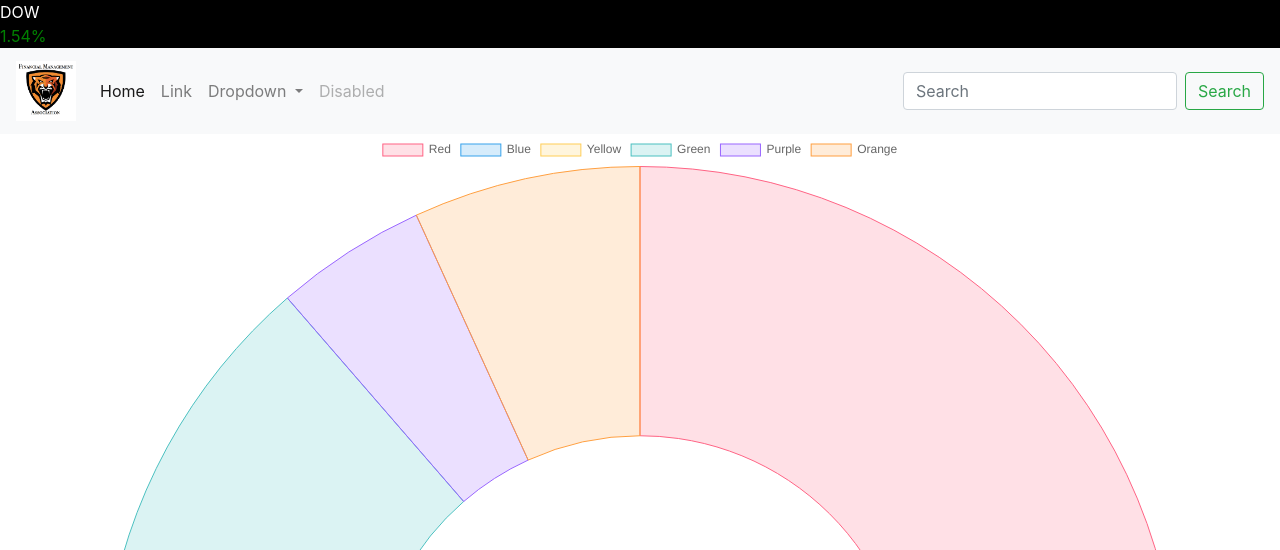
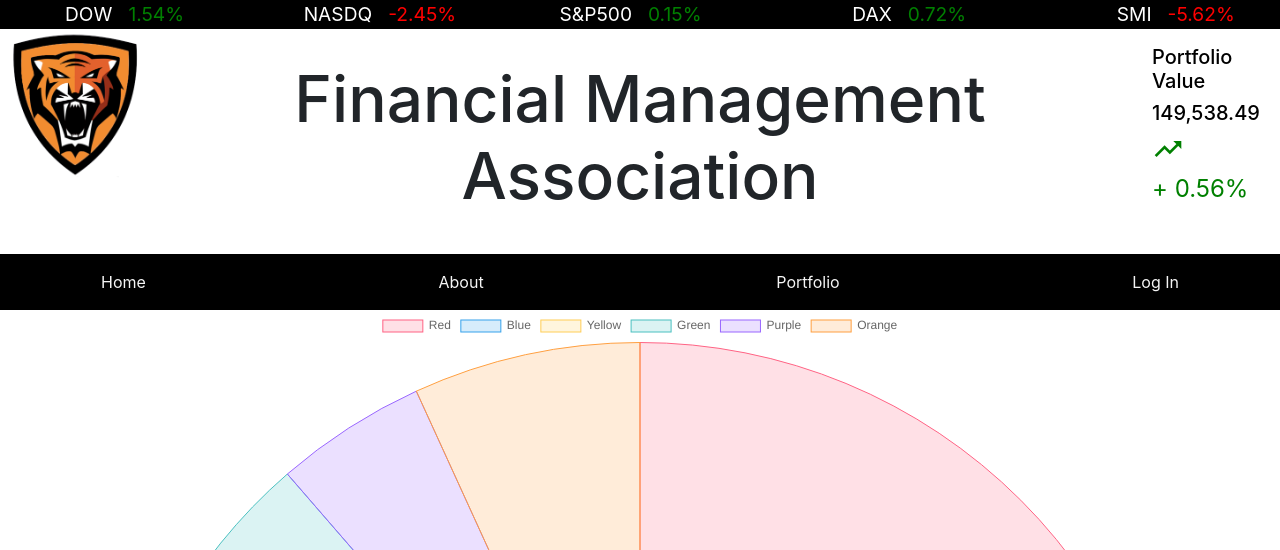
Before and after one commit to RIT-BTP/FMA-Website, a Flask app: page /home in a window 1280 px wide. Shown: the top 550 px of the page. Run offline with Flask 2, Linux system fonts and the light colour scheme; parts of the project's set-up code (start-up, migrations or seed data) failed here and were passed over; some libraries are stand-ins or nearby versions.

Commit message:
page header updated

```diff
--- a/app/static/base.css
+++ b/app/static/base.css
@@ -0,0 +1,25 @@
+.market-data {
+    column-count: 2;
+    column-gap: 1rem;
+}
+.market-data-bar{
+    background-color: black;
+    padding-left: 0;
+    column-count: 5;
+    font-size: larger;
+}
+.ticker{
+    text-align: right;
+}
+
+.item{
+    flex:20%;
+}
+.h1, h1{
+    font-size: 4rem;
+    text-align: center;
+}
+
+.nav-link{
+    color: whitesmoke;
+}
--- a/app/templates/base.html
+++ b/app/templates/base.html
@@ -16,6 +16,7 @@
     <link rel="shortcut icon" type="image/x-icon" href="../static/fmalogo.jpg">
     <meta name="viewport" content="width=device-width, initial-scale=1, shrink-to-fit=no">
     <link rel="stylesheet" type="text/css" media="screen" href="static/base.css" />
+    <link rel="stylesheet" href="https://fonts.googleapis.com/icon?family=Material+Icons">
     {% block head %}
     <title>Base</title>
     {% endblock %}
@@ -25,52 +26,74 @@
     <div class="market-data-bar" style="background-color: black">
         <div class="market-data">
             <div class="ticker">
-                <span style="color:white">DOW</span>
+                <span class='data' style="color:white">DOW</span>
             </div>
             <div class="change">
-                <span style="color:green">1.54%</span>
+                <span class='data' style="color:green">1.54%</span>
+            </div>
+        </div>
+        <div class="market-data">
+            <div class="ticker">
+                <span class='data' style="color:white">NASDQ</span>
+            </div>
+            <div class="change">
+                <span class='data' style="color:red">-2.45%</span>
+            </div>
+        </div>
+        <div class="market-data">
+            <div class="ticker">
+                <span class='data' style="color:white">S&P500</span>
+            </div>
+            <div class="change">
+                <span class='data' style="color:green">0.15%</span>
+            </div>
+        </div>
+        <div class="market-data">
+            <div class="ticker">
+                <span class='data' style="color:white">DAX</span>
+            </div>
+            <div class="change">
+                <span class='data' style="color:green">0.72%</span>
+            </div>
+        </div>
+        <div class="market-data">
+            <div class="ticker">
+                <span class='data' style="color:white">SMI</span>
+            </div>
+            <div class="change">
+                <span class='data' style="color:red">-5.62%</span>
             </div>
         </div>
     </div>
-    <nav class="navbar navbar-expand-lg navbar-light bg-light">
-        <a class="navbar-brand" href="#"><img src="../static/fmalogo.jpg" alt="" width="60" height="60"></a>
-        <button class="navbar-toggler" type="button" data-toggle="collapse" data-target="#navbarSupportedContent"
-            aria-controls="navbarSupportedContent" aria-expanded="false" aria-label="Toggle navigation">
-            <span class="navbar-toggler-icon"></span>
-        </button>
-
-        <div class="collapse navbar-collapse" id="navbarSupportedContent">
-            <ul class="navbar-nav mr-auto">
-                <li class="nav-item active">
-                    <a class="nav-link" href="#">Home <span class="sr-only">(current)</span></a>
-                </li>
-                <li class="nav-item">
-                    <a class="nav-link" href="#">Link</a>
-                </li>
-                <li class="nav-item dropdown">
-                    <a class="nav-link dropdown-toggle" href="#" id="navbarDropdown" role="button"
-                        data-toggle="dropdown" aria-haspopup="true" aria-expanded="false">
-                        Dropdown
-                    </a>
-                    <div class="dropdown-menu" aria-labelledby="navbarDropdown">
-                        <a class="dropdown-item" href="#">Action</a>
-                        <a class="dropdown-item" href="#">Another action</a>
-                        <div class="dropdown-divider"></div>
-                        <a class="dropdown-item" href="#">Something else here</a>
-                    </div>
-                </li>
-                <li class="nav-item">
-                    <a class="nav-link disabled" href="#">Disabled</a>
-                </li>
-            </ul>
-            <form class="form-inline my-2 my-lg-0">
-                <input class="form-control mr-sm-2" type="search" placeholder="Search" aria-label="Search">
-                <button class="btn btn-outline-success my-2 my-sm-0" type="submit">Search</button>
-            </form>
+    <div class='header'>
+        <div class="item" style="width: 10%; float:left;">
+            <img src="../static/fmalogo_alpha.png" alt="" width="150rem" height="150rem">
         </div>
+        <div class="item" id="fma-name" style="width: 80%; float:left; padding: 2rem;">
+            <h1>Financial Management Association</h1>
+        </div>
+        <div class="item" id=portfolio style="width: 10%; float:left;">
+            <h5 style="padding-top:1rem; color: black;">Portfolio Value</h5>
+            <div style="background-color: white;">
+                <div id="portfolio-val" style="color: black">
+                    <h5>149,538.49</h5>
+                </div>
+                <div id="portfolio-ch" style="color: green; display: inline-block;">
+                    <div style="display: inline-block;"><i class="material-icons" style="font-size: 2rem">trending_up</i><div style="font-size: 1.5rem;display: inline-block;">+ 0.56%</div></div>
+                </div>
+            </div>
+        </div>
+    </div>
+    <nav class="navbar navbar-expand-lg" style="background-color: black; width:100%">
+            <div class="container" style="float: left;">
+                    <a class="nav-link" href="#"><span>Home</span></a>
+                    <a class="nav-link" href="#"><span>About</span></a>
+                    <a class="nav-link" href="#"><span>Portfolio</span></a>
+                    <a class="nav-link" href="#"><span>Log In</span></a>
+            </div>
     </nav>
     {% block body %}
-    <h1>Base</h1>
+    <h1 style="text-align: center">Base</h1>
     {% endblock %}
 </body>
 
```
Also changed, not shown: app/static/fmalogo_alpha.png (added).
